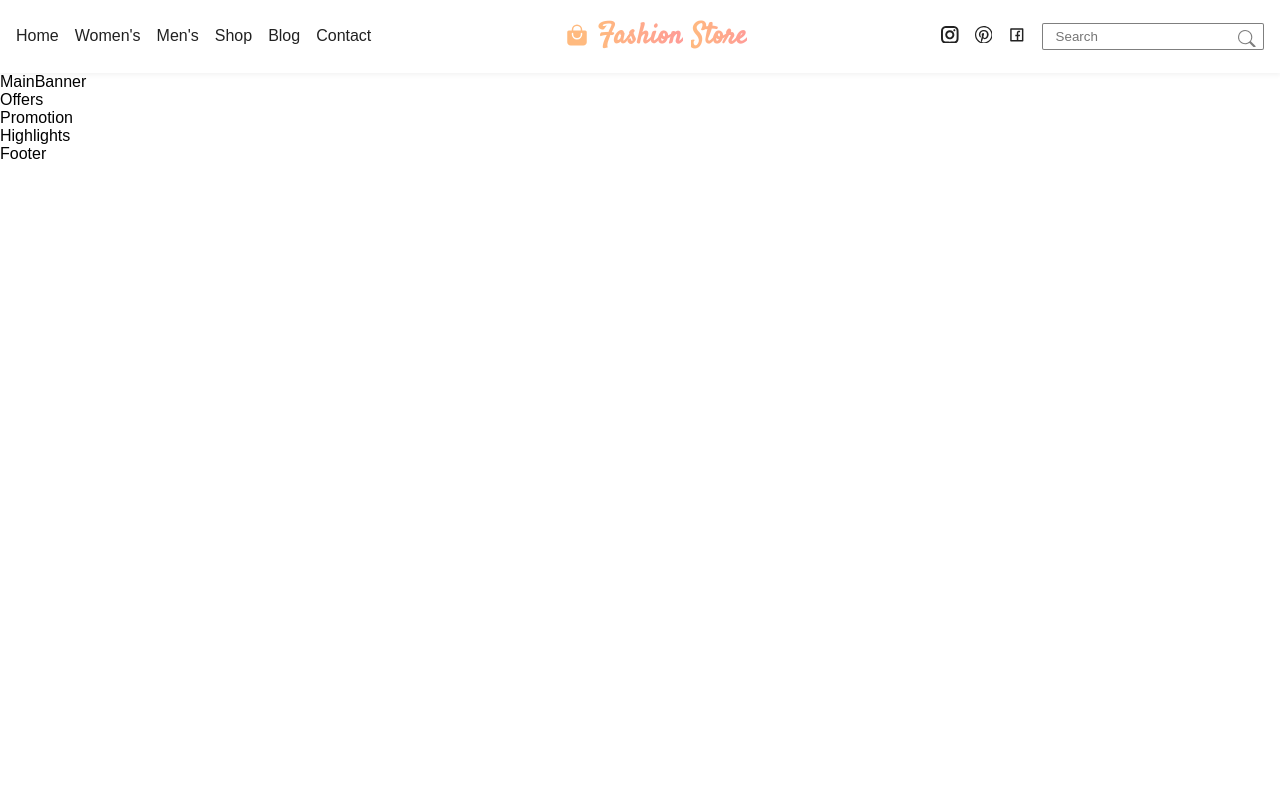
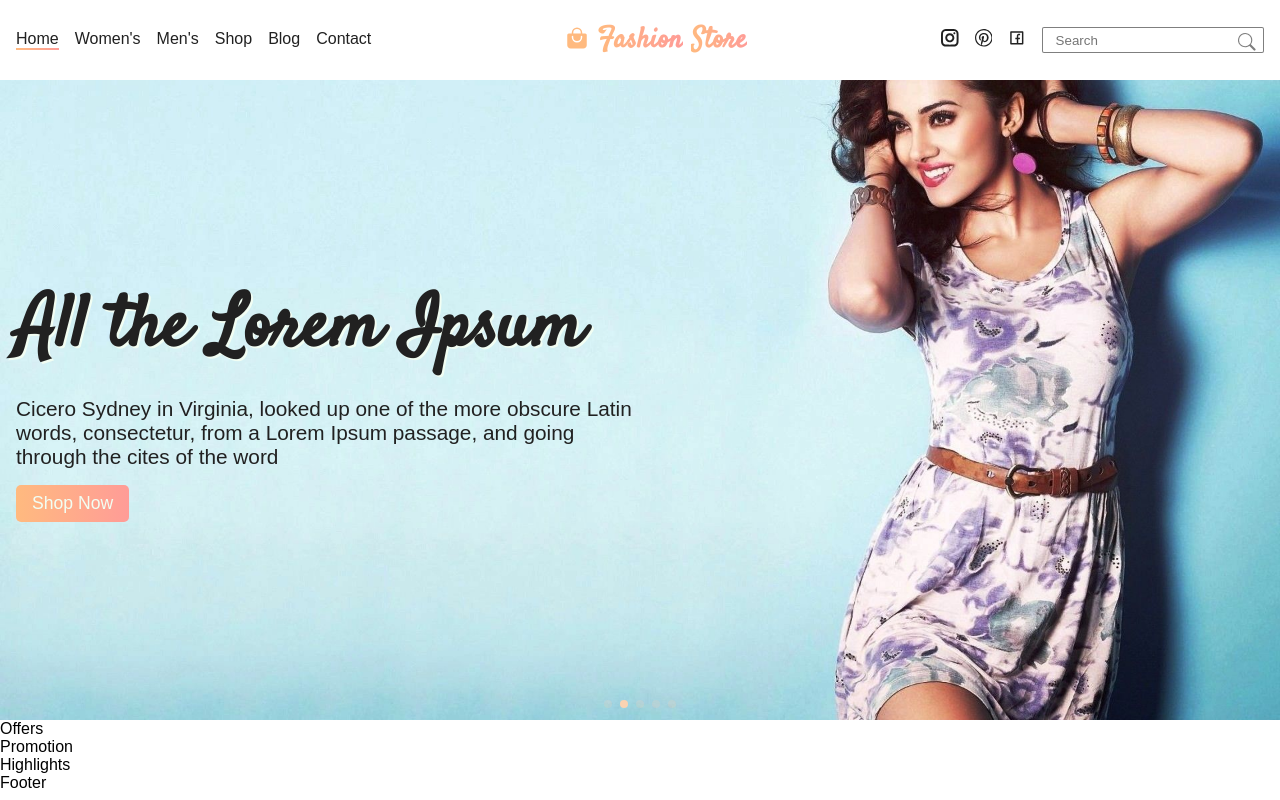
Before and after one commit to adrjmiranda/fashion-store, a React (Vite) app: page / in a window 1280 px wide. Built offline with nearby package versions, Linux system fonts and the light colour scheme; a web font is replaced by a local one.

Commit message:
chore: added main banner

```diff
--- a/package.json
+++ b/package.json
@@ -13,9 +13,11 @@
 		"deploy": "gh-pages -d dist"
 	},
 	"dependencies": {
+		"framer-motion": "^11.0.25",
 		"react": "^18.2.0",
 		"react-dom": "^18.2.0",
-		"react-icons": "^5.0.1"
+		"react-icons": "^5.0.1",
+		"swiper": "^11.1.0"
 	},
 	"devDependencies": {
 		"@types/react": "^18.2.66",
--- /dev/null
+++ b/src/assets/data/main-slides.ts
@@ -0,0 +1,47 @@
+// Images
+import Bg1 from '../img/bg-1.jpg';
+import Bg2 from '../img/bg-2.jpg';
+import Bg3 from '../img/bg-3.jpg';
+import Bg4 from '../img/bg-4.jpg';
+import Bg5 from '../img/bg-5.jpg';
+
+const mainSlidesData = [
+	{
+		id: 1,
+		image: Bg1,
+		title: 'Fashion Store',
+		description:
+			'Sydney College in Virginia, looked up one of the more obscure Latin words, consectetur, from a Lorem Ipsum passage, and going through the cites of the word',
+	},
+	{
+		id: 2,
+		image: Bg2,
+		title: 'All the Lorem Ipsum',
+		description:
+			'Cicero Sydney in Virginia, looked up one of the more obscure Latin words, consectetur, from a Lorem Ipsum passage, and going through the cites of the word',
+	},
+	{
+		id: 3,
+		image: Bg3,
+		title: 'Cicero written in 45 BC',
+		description:
+			'Store College in Virginia, looked up one of the more obscure Latin words, consectetur, from a Lorem Ipsum passage, and going through the cites of the word',
+	},
+	{
+		id: 4,
+		image: Bg4,
+		title: 'Randomised words which',
+		description:
+			'College Sydney in Virginia, looked up one of the more obscure Latin words, consectetur, from a Lorem Ipsum passage, and going through the cites of the word',
+	},
+
+	{
+		id: 5,
+		image: Bg5,
+		title: 'Zhe first line of Lorem',
+		description:
+			'Virginia College in Sydney, looked up one of the more obscure Latin words, consectetur, from a Lorem Ipsum passage, and going through the cites of the word',
+	},
+];
+
+export default mainSlidesData;
--- a/src/components/main-banner/index.tsx
+++ b/src/components/main-banner/index.tsx
@@ -1,10 +1,50 @@
 import { FunctionComponent, ReactNode } from 'react';
+import { Swiper, SwiperSlide } from 'swiper/react';
+import { Pagination, A11y, Autoplay, EffectFade } from 'swiper/modules';
+
+import 'swiper/css';
+import 'swiper/css/pagination';
+import 'swiper/css/effect-fade';
 
 // Style
 import style from './style.module.scss';
 
+// Data
+import mainSlidesData from '../../assets/data/main-slides';
+
 const MainBanner: FunctionComponent = (): ReactNode => {
-	return <div>MainBanner</div>;
+	return (
+		<div className={style.main_banner}>
+			<Swiper
+				modules={[Pagination, A11y, Autoplay, EffectFade]}
+				slidesPerView={1}
+				pagination={{ clickable: true }}
+				autoplay={{ delay: 3000 }}
+				effect='fade'
+				onSlideChange={(swiper) => console.log(swiper)}
+			>
+				{mainSlidesData.length > 0 &&
+					mainSlidesData.map((item) => (
+						<SwiperSlide key={item.id} className={style.slide}>
+							<div
+								style={{ backgroundImage: 'url(' + item.image + ')' }}
+								className={style.content}
+							>
+								<div className='wrapper'>
+									<div className={style.info}>
+										<h2>{item.title}</h2>
+										<p>{item.description}</p>
+										<a href='#' className='btn'>
+											Shop now
+										</a>
+									</div>
+								</div>
+							</div>
+						</SwiperSlide>
+					))}
+			</Swiper>
+		</div>
+	);
 };
 
 export default MainBanner;
--- a/src/components/main-banner/style.module.scss
+++ b/src/components/main-banner/style.module.scss
@@ -1 +1,94 @@
 @import '../../sass/base.scss';
+
+.main_banner {
+	height: calc(90vh - 80px);
+
+	> div {
+		height: 100%;
+	}
+
+	.slide {
+		.content {
+			height: 100%;
+			background-size: cover;
+			background-position: center;
+			background-attachment: fixed;
+			background-repeat: no-repeat;
+			display: flex;
+
+			.info {
+				display: flex;
+				width: 50%;
+				flex-direction: column;
+				justify-content: center;
+				height: 100%;
+				gap: 1rem;
+				color: $colorBlack;
+
+				h2 {
+					font-family: $satisfy;
+					font-size: 4.5rem;
+					color: inherit;
+				}
+
+				p {
+					font-size: 1.3rem;
+					font-weight: $fwBig;
+					color: inherit;
+				}
+			}
+		}
+
+		&:nth-child(1) {
+			.content {
+				.info {
+					h2 {
+						text-shadow: 2px 2px 0 $colorYellow;
+					}
+				}
+			}
+		}
+
+		&:nth-child(2) {
+			.content {
+				.info {
+					h2 {
+						text-shadow: 2px 2px 0 $colorLightGreen;
+					}
+				}
+			}
+		}
+
+		&:nth-child(3) {
+			.content {
+				.info {
+					h2 {
+						text-shadow: 2px 2px 0 $colorPink;
+					}
+				}
+			}
+		}
+
+		&:nth-child(4) {
+			.content {
+				.info {
+					margin-left: auto;
+
+					h2 {
+						text-shadow: 2px 2px 0 $colorLightGreen;
+					}
+				}
+			}
+		}
+
+		&:nth-child(5) {
+			.content {
+				.info {
+					h2 {
+						text-shadow: 2px 2px 0 $colorOrange;
+					}
+				}
+			}
+		}
+	}
+}
--- a/src/components/navbar/index.tsx
+++ b/src/components/navbar/index.tsx
@@ -17,7 +17,7 @@ const Navbar: FunctionComponent = (): ReactNode => {
 		<div className={style.navbar}>
 			<nav className='wrapper'>
 				<ul className={style.menu_left}>
-					<li>
+					<li className={style.active}>
 						<a href='#'>Home</a>
 					</li>
 					<li>
--- a/src/components/navbar/style.module.scss
+++ b/src/components/navbar/style.module.scss
@@ -1,8 +1,9 @@
 @import '../../sass/base.scss';
 
 .navbar {
-	padding: 1rem 0;
-	box-shadow: 0 1px 5px 1px rgba(0, 0, 0, 0.05);
+	display: flex;
+	align-items: center;
+	height: 80px;
 
 	nav {
 		display: flex;
@@ -52,6 +53,14 @@
 						&::after {
 							width: 100%;
 						}
+					}
+				}
+			}
+
+			li.active {
+				a {
+					&::after {
+						width: 100%;
 					}
 				}
 			}
--- a/src/main.tsx
+++ b/src/main.tsx
@@ -1,6 +1,8 @@
 import React from 'react';
 import ReactDOM from 'react-dom/client';
 import App from './App.tsx';
+
+import 'swiper/css';
 
 ReactDOM.createRoot(document.getElementById('root')!).render(
 	<React.StrictMode>
--- a/src/sass/_elements.scss
+++ b/src/sass/_elements.scss
@@ -4,3 +4,19 @@
 	margin: 0 auto;
 	padding: 0 1rem;
 }
+
+.btn {
+	background-image: linear-gradient(to right, $colorOrange, $colorPink);
+	width: fit-content;
+	padding: 0.5rem 1rem;
+	border-radius: $brMedium;
+	color: $colorLightGreen;
+	transition: $trSmall;
+	text-transform: capitalize;
+	font-size: 1.1rem;
+	font-weight: $fwMedium;
+
+	&:hover {
+		background-image: linear-gradient(to left, $colorOrange, $colorPink);
+	}
+}
--- a/src/sass/base.scss
+++ b/src/sass/base.scss
@@ -1,5 +1,4 @@
 @import './variables';
-@import './keyframes';
 @import './elements';
 
 * {
@@ -17,3 +16,7 @@ ul {
 	padding-left: 0;
 	list-style: none;
 }
+
+.swiper-pagination-bullet {
+	background-color: $colorPeach !important;
+}
```
Also changed, not shown: src/sass/_keyframes.scss (deleted), 1 other file (tests, documents, lock files or other folders).
